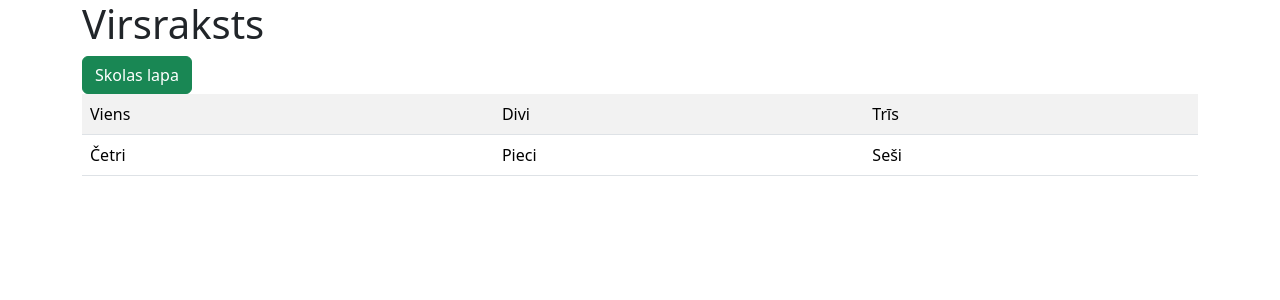
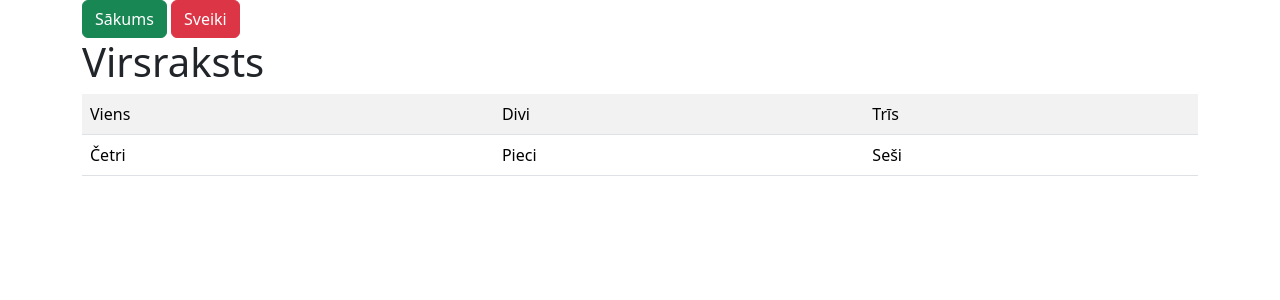
Before and after one commit to martabritala/prog11_25, a Flask app: page / in a window 1280 px wide. Shown: the top 300 px of the page. Run offline with Flask 3, Linux system fonts and the light colour scheme.

Commit message:
19.03.6.st

```diff
--- a/main.py
+++ b/main.py
@@ -6,5 +6,9 @@ app = Flask(__name__)
 def index():
     return render_template("test.html")
 
+@app.route("/sveiki")
+def sveiki():
+    return render_template("sveiki.html")
+
 if __name__ == '__main__':
     app.run(port=5000)
--- a/templates/test.html
+++ b/templates/test.html
@@ -5,13 +5,17 @@
         <link href="https://cdn.jsdelivr.net/npm/bootstrap@5.3.3/dist/css/bootstrap.min.css" rel="stylesheet" integrity="sha384-QWTKZyjpPEjISv5WaRU9OFeRpok6YctnYmDr5pNlyT2bRjXh0JMhjY6hW+ALEwIH" crossorigin="anonymous">
         <script src="https://cdn.jsdelivr.net/npm/bootstrap@5.3.3/dist/js/bootstrap.bundle.min.js" integrity="sha384-YvpcrYf0tY3lHB60NNkmXc5s9fDVZLESaAA55NDzOxhy9GkcIdslK1eN7N6jIeHz" crossorigin="anonymous"></script>
 
-        <title>Mana lapa</title>
+        <title>Mana lapa - {% block tabs %}Sākums{% endblock %}</title>
 
     </head>
     <body>
         <div class="container">
+            <a href="/"><button class="btn btn-success">Sākums</button></a>
+            <a href="/sveiki"><button class="btn btn-danger">Sveiki</button></a>
+
+            {% block saturs%}
             <h1>Virsraksts</h1>
-            <a href="https://rag.lv/"><button class="btn btn-success">Skolas lapa</button></a>
+
             <table class="table table-striped">
                 <tr>
                     <td>Viens</td>
@@ -24,6 +28,9 @@
                     <td>Seši</td>
                 </tr>
             </table>
+
+            {% endblock %}
+
         </div>
     </body>
 </html>
```
Also changed, not shown: templates/sveiki.html (added, +7 -0 lines).
